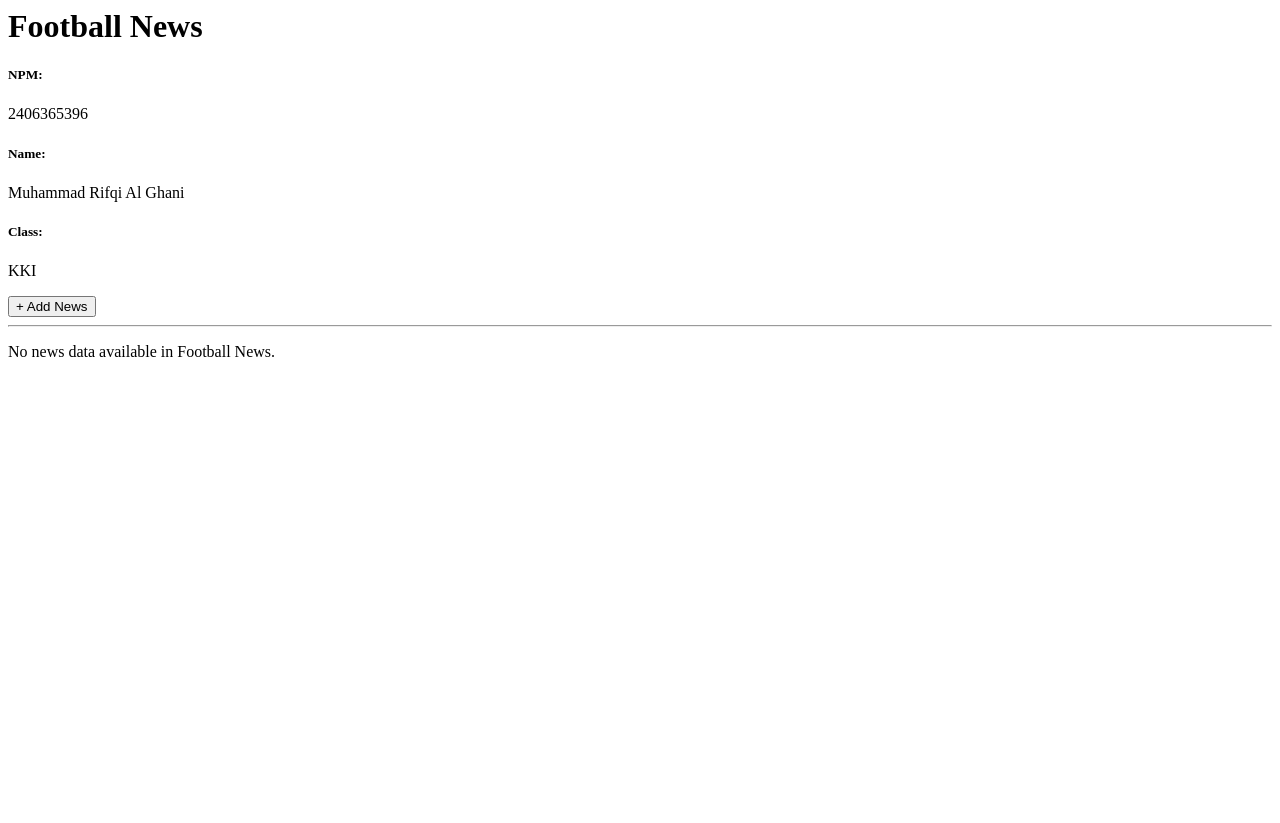
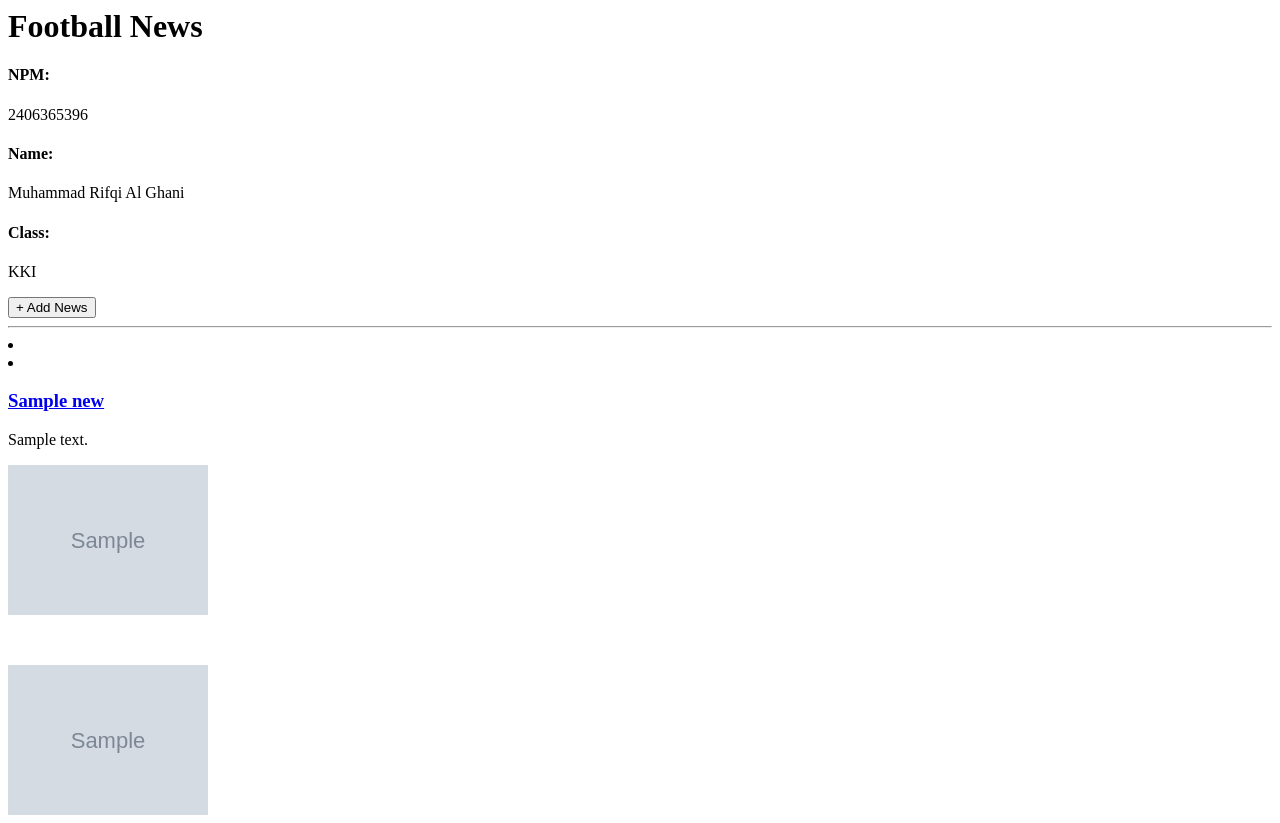
Before and after one commit to alghani46/football-news, a Django app: page / in a window 1280 px wide. Before the commit the page ends 357 px from the top, so only its background shows below. Run offline with Django 5.2, Linux system fonts and the light colour scheme; tables that the repository leaves empty hold one stand-in row (values such as "Sample post"); grey boxes marked "Sample" are stand-in pictures.

Commit message:
Add news

```diff
--- a/main/templates/create_news.html
+++ b/main/templates/create_news.html
@@ -1,4 +1,5 @@
-{% extends `base.html` %}
+{% extends "base.html" %}
+
 {% block content %}
 <h1>Add News</h1>
 
--- a/main/templates/main.html
+++ b/main/templates/main.html
@@ -1,44 +1,35 @@
 <h1>Football News</h1>
 
-<h5>NPM: </h5>
+<h4>NPM:</h4>
 <p>{{ npm }}</p>
-
-<h5>Name:</h5>
+<h4>Name:</h4>
 <p>{{ name }}</p>
-
-<h5>Class:</h5>
+<h4>Class:</h4>
 <p>{{ class }}</p>
 
 <a href="{% url 'main:create_news' %}">
-  <button>+ Add News</button>
+    <button>+ Add News</button>
 </a>
 
 <hr>
-
-{% if not news_list %}
-<p>No news data available in Football News.</p>
-{% else %}
-
 {% for news in news_list %}
-<div>
-  <h2><a href="{% url 'main:show_news' news.id %}">{{ news.title }}</a></h2>
-
-  <p><b>{{ news.get_category_display }}</b>{% if news.is_featured %} |
-    <b>Featured</b>{% endif %}{% if news.is_news_hot %} |
-    <b>Hot</b>{% endif %} | <i>{{ news.created_at|date:"d M Y H:i" }}</i>
-    | Views: {{ news.news_views }}</p>
+  <li>
+    <li style="margin-bottom: 2em;">
+  <h3>
+    <a href="{% url 'main:show_news' news.id %}">
+      {{ news.title }}
+    </a>
+  </h3>
+  <p>{{ news.content }}</p>
 
   {% if news.thumbnail %}
-  <img src="{{ news.thumbnail }}" alt="thumbnail" width="150" height="100">
-  <br />
+    <img src="{{ news.thumbnail }}" alt="{{ news.title }}" style="max-width:200px; height:auto;">
   {% endif %}
+</li>
 
-  <p>{{ news.content|truncatewords:25 }}...</p>
-
-  <p><a href="{% url 'main:show_news' news.id %}"><button>Read More</button></a></p>
-</div>
-
-<hr>
+    <br>
+    {% if news.thumbnail %}
+      <img src="{{ news.thumbnail }}" alt="{{ news.title }}" width="200">
+    {% endif %}
+  </li>
 {% endfor %}
-
-{% endif %}
--- a/main/urls.py
+++ b/main/urls.py
@@ -1,12 +1,16 @@
 from django.urls import path
 from main.views import show_main
-from main.views import show_main, create_news, show_news
+from main.views import show_main, create_news, show_news , show_xml ,show_json, show_xml_by_id, show_json_by_id
 app_name = 'main'
 
 urlpatterns = [
     path('', show_main, name='show_main'),
     path('create-news/', create_news, name='create_news'),
-    path('news/<str:id>', show_news, name='show_news'),
+    path('news/<str:news_id>', show_news, name='show_news'),
+    path('xml/', show_xml, name='show_xml'),
+    path('json/', show_json, name='show_json'),
+    path('xml/<str:news_id>/', show_xml_by_id, name='show_xml_by_id'),
+    path('json/<str:news_id>/', show_json_by_id, name='show_json_by_id'),
 ]
 
 
--- a/main/views.py
+++ b/main/views.py
@@ -1,11 +1,17 @@
-from django.shortcuts import render
-
+from django.shortcuts import render, redirect, get_object_or_404
+from main.forms import NewsForm
+from main.models import News
+from django.http import HttpResponse
+from django.core import serializers
+from .models import News
 # Create your views here.
 def show_main(request):
+    news_list = News.objects.all()  # fetch all news from DB
     context = {
         'npm': '2406365396',
         'name': 'Muhammad Rifqi Al Ghani',
-        'class': 'KKI'
+        'class': 'KKI',
+        'news_list': news_list
     }
     return render(request, "main.html", context)
 
@@ -19,17 +25,40 @@ def create_news(request):
     context = {'form': form}
     return render(request, "create_news.html", context)
 
-def show_news(request, id):
-    news = get_object_or_404(News, pk=id)
-    news.increment_views()
-
-    context = {
-        'news': news
-    }
-
+def show_news(request, news_id):
+    news = get_object_or_404(News, pk=news_id)
+    context = {'news': news}
     return render(request, "news_detail.html", context)
 
 
+def show_xml(request):
+    news_list = News.objects.all()
+    xml_data = serializers.serialize("xml", news_list)
+    return HttpResponse(xml_data, content_type="application/xml")
+
+def show_json(request):
+    news_list = News.objects.all()
+    json_data = serializers.serialize("json", news_list)
+    return HttpResponse(json_data, content_type="application/json")
+
+
+
+def show_xml_by_id(request, news_id):
+    news_item = News.objects.filter(pk=news_id)
+    if news_item.exists():
+        xml_data = serializers.serialize("xml", news_item)
+        return HttpResponse(xml_data, content_type="application/xml")
+    else:
+        return HttpResponse(status=404)
+
+
+def show_json_by_id(request, news_id):
+    try:
+        news_item = News.objects.get(pk=news_id)
+        json_data = serializers.serialize("json", [news_item])
+        return HttpResponse(json_data, content_type="application/json")
+    except News.DoesNotExist:
+        return HttpResponse(status=404)
 
 #return render(request, "main.html", context) is used to render the main.html view using the render function. The render function takes three arguments:
 #request: This is an HTTP request object sent by the user.
```
Also changed, not shown: templates/base.html (renamed from main/templates/base.html).
